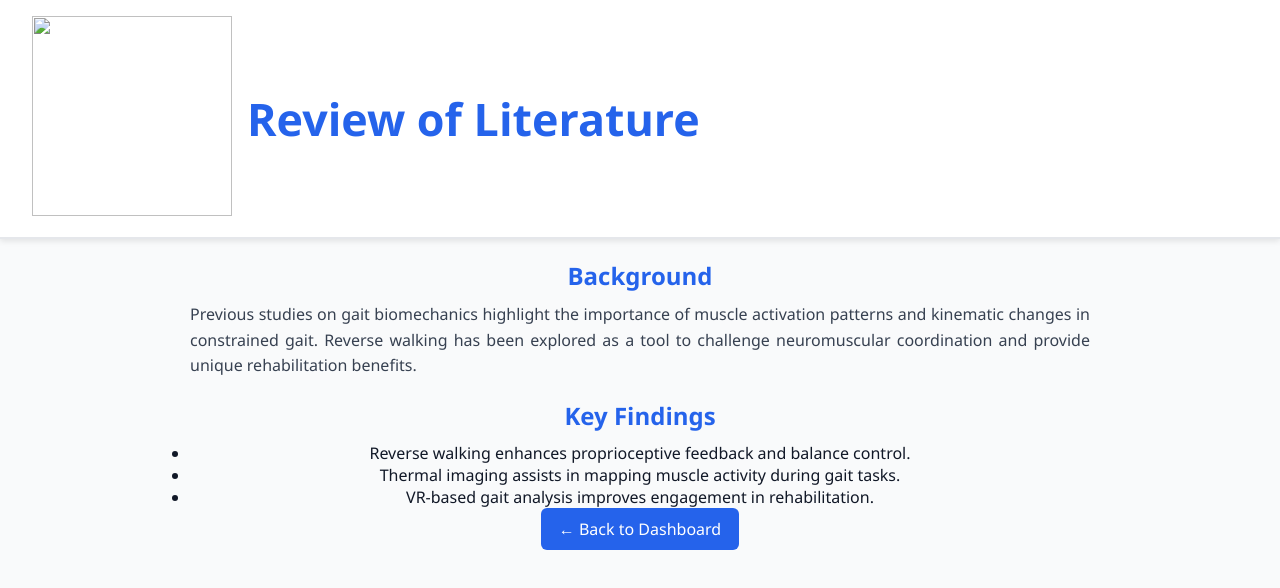
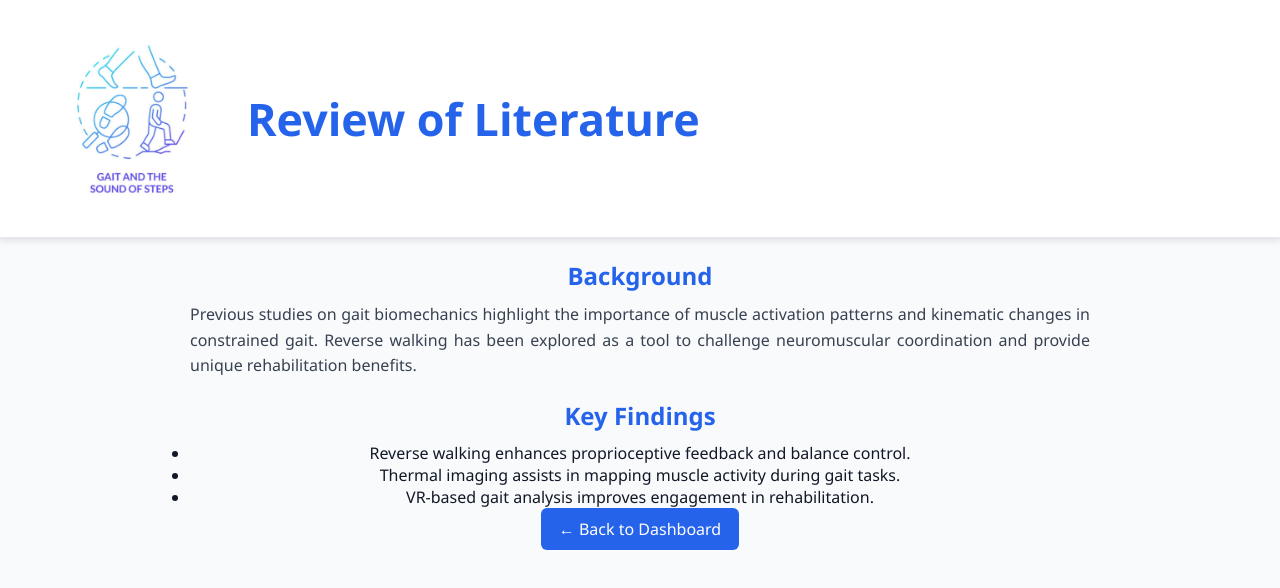
Before and after one commit to Rishikaa07/Gait_Analysis, a plain HTML site: page review.html in a window 1280 px wide. Drawn offline with Linux system fonts and the light colour scheme.

Commit message:
Update review.html

```diff
--- a/review.html
+++ b/review.html
@@ -8,7 +8,7 @@
 </head>
 <body>
   <nav class="navbar">
-    <div class="logo"><img src="C:\Users\ajayv\Downloads\gait.jpg"></div>
+    <div class="logo"><img src="logo.jpg"></div>
     <div class="title"><h1>Review of Literature</h1></div>
   </nav>
 
```
